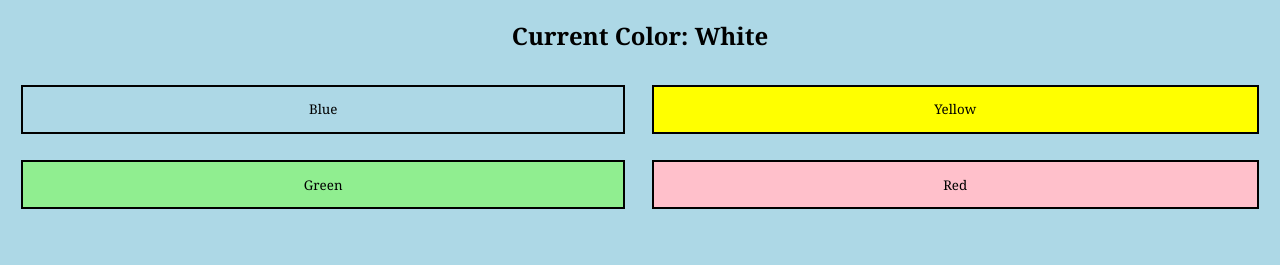
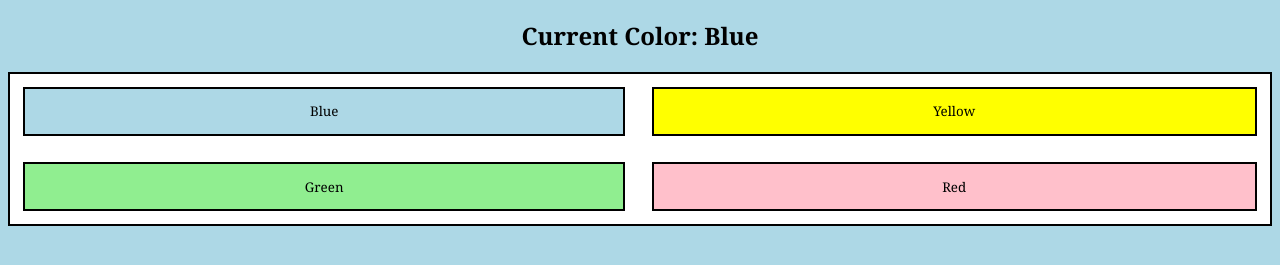
Before and after one commit to fterdal/rxjs-playground, a website built with Parcel: page src/index.html in a window 1280 px wide. Both pictures are taken after a click on the button "Blue". Shown: the part 67-332 px from the top of the page. Built offline with nearby package versions, Linux system fonts and the light colour scheme.

Commit message:
vanillaJS 1

```diff
--- a/src/script.js
+++ b/src/script.js
@@ -1,4 +1,7 @@
+// import { fromEvent } from "rxjs";
+
 const btnContainer = document.querySelector("#btn-container");
+const currentColor = document.querySelector("#current-color");
 const blueBtn = document.querySelector(".btn .blue");
 const yellowBtn = document.querySelector(".btn .yellow");
 const greenBtn = document.querySelector(".btn .green");
@@ -8,14 +11,23 @@ const body = document.querySelector("body");
 // Click Event: Change Background Color
 btnContainer.addEventListener("click", function (event) {
   const color = event.target.dataset.color;
+  body.className = "";
   if (color) {
-    body.className = "";
     body.classList.add(color);
+  } else {
+    body.classList.add("white");
   }
 });
 
 // Click Event: Change Current Color
-// TODO
+btnContainer.addEventListener("click", function (event) {
+  const color = event.target.dataset.color;
+  if (color) {
+    currentColor.innerHTML = color[0].toUpperCase() + color.slice(1);
+  } else {
+    currentColor.innerHTML = "White";
+  }
+});
 
 // Click Event: Append to Past Colors
 // TODO
--- a/src/style.css
+++ b/src/style.css
@@ -10,6 +10,8 @@ h4 {
 }
 
 #btn-container {
+  border: 2px solid black;
+  background-color: white;
   display: grid;
   grid-template-areas:
     "btn btn"
@@ -34,3 +36,6 @@ h4 {
 .red {
   background-color: pink;
 }
+.white {
+  background-color: white;
+}
```
